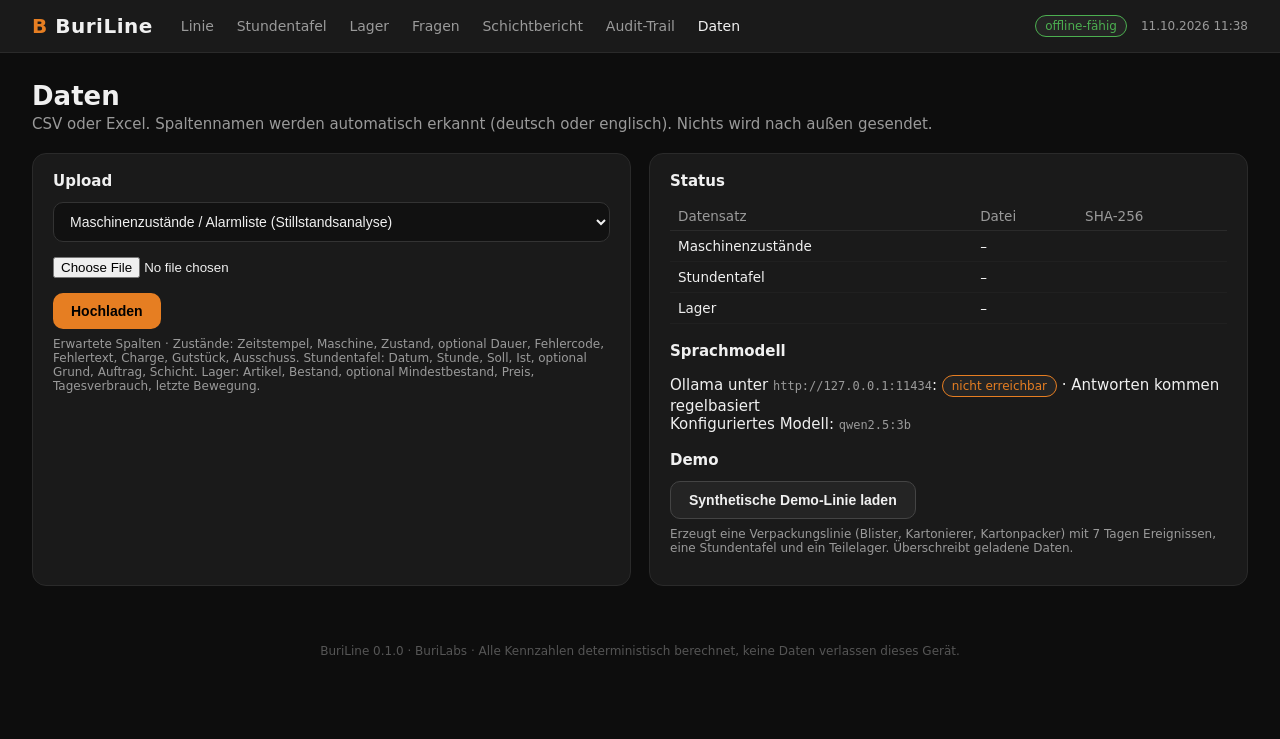
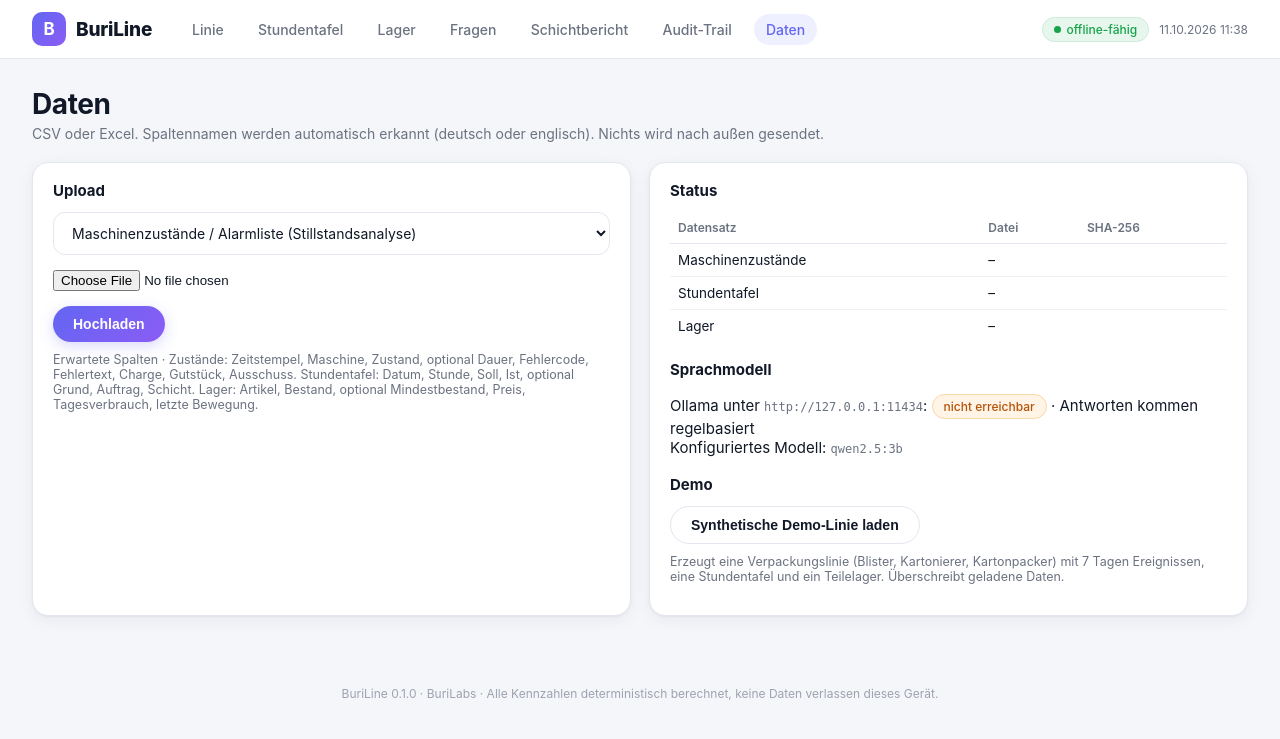
Before and after one commit to burilabs/buriline, a FastAPI app: page /daten in a window 1280 px wide. Shown: the top 739 px of the page. Run offline with FastAPI, Linux system fonts and the light colour scheme; data that the repository does not hold is empty.

Commit message:
Light corporate theme: white cards, indigo accent, pill navigation
Co-Authored-By: Claude Fable 5.1 <noreply@anthropic.com>
Claude-Session: https://claude.ai/code/session_01N9Rrhv5SBsU4g6cNmo7CL4

```diff
--- a/buriline/web/static/app.css
+++ b/buriline/web/static/app.css
@@ -1,62 +1,67 @@
-:root{--bg:#0D0D0D;--card:#1A1A1A;--card2:#242424;--line:#2a2a2a;--text:#F0F0F0;--muted:#9a9a9a;--accent:#E67E22;--green:#4CAF50;--red:#E74C3C;--blue:#3a86ff}
+:root{--bg:#F5F6FA;--card:#FFFFFF;--card2:#F1F2F7;--line:#E4E6EF;--text:#111827;--muted:#6B7280;--accent:#6366F1;--accent2:#8B5CF6;--accent-soft:#EEF0FF;--green:#16A34A;--green-soft:#E8F7EE;--red:#DC2626;--red-soft:#FDECEC;--blue:#2563EB;--shadow:0 1px 2px rgba(17,24,39,.04),0 4px 16px rgba(17,24,39,.06)}
 *{box-sizing:border-box}
-body{margin:0;background:var(--bg);color:var(--text);font-family:Ubuntu,"DejaVu Sans","Segoe UI",sans-serif;font-size:15px}
+body{margin:0;background:var(--bg);color:var(--text);font-family:Inter,"Segoe UI",Ubuntu,"DejaVu Sans",system-ui,sans-serif;font-size:15px;-webkit-font-smoothing:antialiased}
 a{color:var(--accent);text-decoration:none}
-header{display:flex;align-items:center;gap:28px;padding:14px 32px;background:var(--card);border-bottom:1px solid var(--line);position:sticky;top:0;z-index:5}
-header .brand{font-weight:700;font-size:20px;letter-spacing:.5px}
-header .brand b{color:var(--accent)}
-header nav a{color:var(--muted);margin-right:18px;font-size:14px}
-header nav a.active,header nav a:hover{color:var(--text)}
-header .right{margin-left:auto;color:var(--muted);font-size:12px;display:flex;gap:14px;align-items:center}
-.badge{display:inline-block;padding:3px 9px;border-radius:999px;font-size:12px;background:var(--card2);color:var(--muted);border:1px solid var(--line)}
-.badge.ok{color:var(--green);border-color:var(--green)}
-.badge.warn{color:var(--accent);border-color:var(--accent)}
-.badge.err{color:var(--red);border-color:var(--red)}
-main{padding:28px 32px;max-width:1500px;margin:0 auto}
-h1{font-size:26px;margin:0 0 4px}
-h2{font-size:17px;margin:28px 0 12px;color:var(--muted);text-transform:uppercase;letter-spacing:1px}
-.sub{color:var(--muted);margin:0 0 20px}
-.tiles{display:grid;grid-template-columns:repeat(auto-fit,minmax(170px,1fr));gap:14px}
-.tile{background:var(--card);border:1px solid var(--line);border-radius:14px;padding:16px 18px}
-.tile .k{font-size:12px;color:var(--muted);text-transform:uppercase;letter-spacing:.8px}
-.tile .v{font-size:30px;font-weight:700;margin-top:6px}
+a:hover{text-decoration:underline}
+header{display:flex;align-items:center;gap:28px;padding:12px 32px;background:#fff;border-bottom:1px solid var(--line);position:sticky;top:0;z-index:5}
+header .brand{font-weight:800;font-size:19px;letter-spacing:-.2px;display:flex;align-items:center;gap:10px}
+header .brand b{display:inline-flex;width:34px;height:34px;border-radius:10px;align-items:center;justify-content:center;background:linear-gradient(135deg,var(--accent),var(--accent2));color:#fff;font-size:17px}
+header nav a{color:var(--muted);margin-right:6px;font-size:14px;font-weight:500;padding:7px 12px;border-radius:999px}
+header nav a:hover{background:var(--card2);text-decoration:none;color:var(--text)}
+header nav a.active{background:var(--accent-soft);color:var(--accent)}
+header .right{margin-left:auto;color:var(--muted);font-size:12px;display:flex;gap:10px;align-items:center}
+.badge{display:inline-flex;align-items:center;gap:6px;padding:4px 11px;border-radius:999px;font-size:12px;font-weight:500;background:var(--card2);color:var(--muted);border:1px solid var(--line)}
+.badge.ok{color:var(--green);background:var(--green-soft);border-color:#CDEBD8}
+.badge.ok::before{content:"";width:7px;height:7px;border-radius:50%;background:var(--green)}
+.badge.warn{color:#B45309;background:#FFF4E5;border-color:#F8D9A8}
+.badge.err{color:var(--red);background:var(--red-soft);border-color:#F5C2C2}
+main{padding:28px 32px 40px;max-width:1500px;margin:0 auto}
+h1{font-size:28px;margin:0 0 4px;letter-spacing:-.4px}
+h2{font-size:13px;margin:30px 0 12px;color:var(--muted);text-transform:uppercase;letter-spacing:1.2px;font-weight:600}
+.sub{color:var(--muted);margin:0 0 20px;font-size:14px}
+.tiles{display:grid;grid-template-columns:repeat(auto-fit,minmax(180px,1fr));gap:14px}
+.tile{background:var(--card);border:1px solid var(--line);border-radius:16px;padding:18px 20px;box-shadow:var(--shadow)}
+.tile .k{font-size:11.5px;color:var(--muted);text-transform:uppercase;letter-spacing:.8px;font-weight:600}
+.tile .v{font-size:30px;font-weight:700;margin-top:6px;letter-spacing:-.5px}
 .tile .v.accent{color:var(--accent)}
 .tile .v.green{color:var(--green)}
 .tile .v.red{color:var(--red)}
-.tile .d{font-size:12px;color:var(--muted);margin-top:4px}
+.tile .d{font-size:12.5px;color:var(--muted);margin-top:4px}
 .grid2{display:grid;grid-template-columns:1fr 1fr;gap:18px}
 .grid3{display:grid;grid-template-columns:2fr 1fr;gap:18px}
 @media(max-width:1000px){.grid2,.grid3{grid-template-columns:1fr}}
-.card{background:var(--card);border:1px solid var(--line);border-radius:14px;padding:18px 20px}
+.card{background:var(--card);border:1px solid var(--line);border-radius:16px;padding:18px 20px;box-shadow:var(--shadow)}
 .card h3{margin:0 0 12px;font-size:15px}
 table{width:100%;border-collapse:collapse;font-size:13.5px}
-th{text-align:left;color:var(--muted);font-weight:500;padding:6px 8px;border-bottom:1px solid var(--line)}
-td{padding:7px 8px;border-bottom:1px solid #202020}
+th{text-align:left;color:var(--muted);font-weight:600;font-size:12px;padding:8px 8px;border-bottom:1px solid var(--line)}
+td{padding:8px 8px;border-bottom:1px solid #F0F1F5}
+tr:last-child td{border-bottom:0}
 td.r,th.r{text-align:right;font-variant-numeric:tabular-nums}
 tr.bad td{color:var(--red)}
-.bar{height:10px;background:#111;border-radius:6px;overflow:hidden;min-width:60px}
-.bar i{display:block;height:100%;background:var(--accent)}
+.bar{height:8px;background:#ECEEF5;border-radius:6px;overflow:hidden;min-width:60px}
+.bar i{display:block;height:100%;background:linear-gradient(90deg,var(--accent),var(--accent2));border-radius:6px}
 .bar.green i{background:var(--green)}
 .bar.red i{background:var(--red)}
 .bar.blue i{background:var(--blue)}
-.explain{white-space:pre-wrap;line-height:1.5;background:#111;border-left:3px solid var(--accent);padding:14px 16px;border-radius:8px;font-size:14px}
-.note{color:var(--muted);font-size:12px;margin-top:8px}
-button,.btn{background:var(--accent);color:#000;border:0;border-radius:10px;padding:10px 18px;font-weight:600;cursor:pointer;font-size:14px}
-button.secondary,.btn.secondary{background:var(--card2);color:var(--text);border:1px solid #444}
-input[type=text],select,textarea{width:100%;background:#111;color:var(--text);border:1px solid #333;border-radius:10px;padding:10px 12px;font-size:14px}
-textarea{min-height:80px;resize:vertical}
+.explain{white-space:pre-wrap;line-height:1.55;background:var(--accent-soft);border-left:3px solid var(--accent);padding:14px 16px;border-radius:10px;font-size:14px}
+.note{color:var(--muted);font-size:12.5px;margin-top:10px}
+button,.btn{background:linear-gradient(135deg,var(--accent),var(--accent2));color:#fff;border:0;border-radius:999px;padding:10px 20px;font-weight:600;cursor:pointer;font-size:14px;box-shadow:0 4px 14px rgba(99,102,241,.25)}
+button:hover,.btn:hover{filter:brightness(1.05)}
+button.secondary,.btn.secondary{background:#fff;color:var(--text);border:1px solid var(--line);box-shadow:none}
+input[type=text],select,textarea{width:100%;background:#fff;color:var(--text);border:1px solid var(--line);border-radius:12px;padding:11px 14px;font-size:14px;font-family:inherit}
+input[type=text]:focus,select:focus,textarea:focus{outline:none;border-color:var(--accent);box-shadow:0 0 0 3px rgba(99,102,241,.15)}
+textarea{min-height:84px;resize:vertical}
 form.inline{display:flex;gap:10px;align-items:center;flex-wrap:wrap}
-.empty{text-align:center;padding:70px 20px;color:var(--muted)}
-.empty h2{color:var(--text);text-transform:none;letter-spacing:0;font-size:22px}
-.chip{display:inline-block;background:var(--card2);border:1px solid var(--line);border-radius:8px;padding:4px 10px;font-size:12px;margin:2px 4px 2px 0;cursor:pointer;color:var(--text)}
+.empty{text-align:center;padding:90px 20px;color:var(--muted)}
+.empty h2{color:var(--text);text-transform:none;letter-spacing:-.3px;font-size:26px;font-weight:700}
+.chip{display:inline-block;background:#fff;border:1px solid var(--line);border-radius:999px;padding:6px 13px;font-size:12.5px;margin:3px 6px 3px 0;cursor:pointer;color:var(--text);box-shadow:var(--shadow)}
+.chip:hover{border-color:var(--accent);color:var(--accent)}
 .chat{display:flex;flex-direction:column;gap:12px}
-.msg{padding:12px 16px;border-radius:12px;max-width:900px;white-space:pre-wrap;line-height:1.5}
-.msg.q{background:var(--card2);align-self:flex-end}
-.msg.a{background:#111;border-left:3px solid var(--accent)}
+.msg{padding:13px 17px;border-radius:14px;max-width:900px;white-space:pre-wrap;line-height:1.55}
+.msg.q{background:var(--accent-soft);color:var(--text);align-self:flex-end}
+.msg.a{background:#fff;border:1px solid var(--line);box-shadow:var(--shadow)}
 .msg .meta{font-size:11px;color:var(--muted);margin-top:8px}
-.mono{font-family:"DejaVu Sans Mono",monospace;font-size:12px;color:var(--muted)}
-.hours{display:grid;grid-template-columns:repeat(24,1fr);gap:3px}
-.hours div{height:26px;border-radius:4px;font-size:10px;display:flex;align-items:center;justify-content:center;color:#000;font-weight:600}
+.mono{font-family:"JetBrains Mono","DejaVu Sans Mono",monospace;font-size:12px;color:var(--muted)}
 .legend{font-size:12px;color:var(--muted);margin-top:8px}
-@media print{header,form,button,.noprint{display:none!important}body{background:#fff;color:#000}.card,.tile,.explain,.msg{background:#fff;border-color:#ccc;color:#000}}
-footer{padding:30px 32px;color:#555;font-size:12px;text-align:center}
+@media print{header,form,button,.noprint{display:none!important}body{background:#fff}.card,.tile,.msg{box-shadow:none}}
+footer{padding:30px 32px;color:#9CA3AF;font-size:12px;text-align:center}
```
Also changed, not shown: 2 other files.
